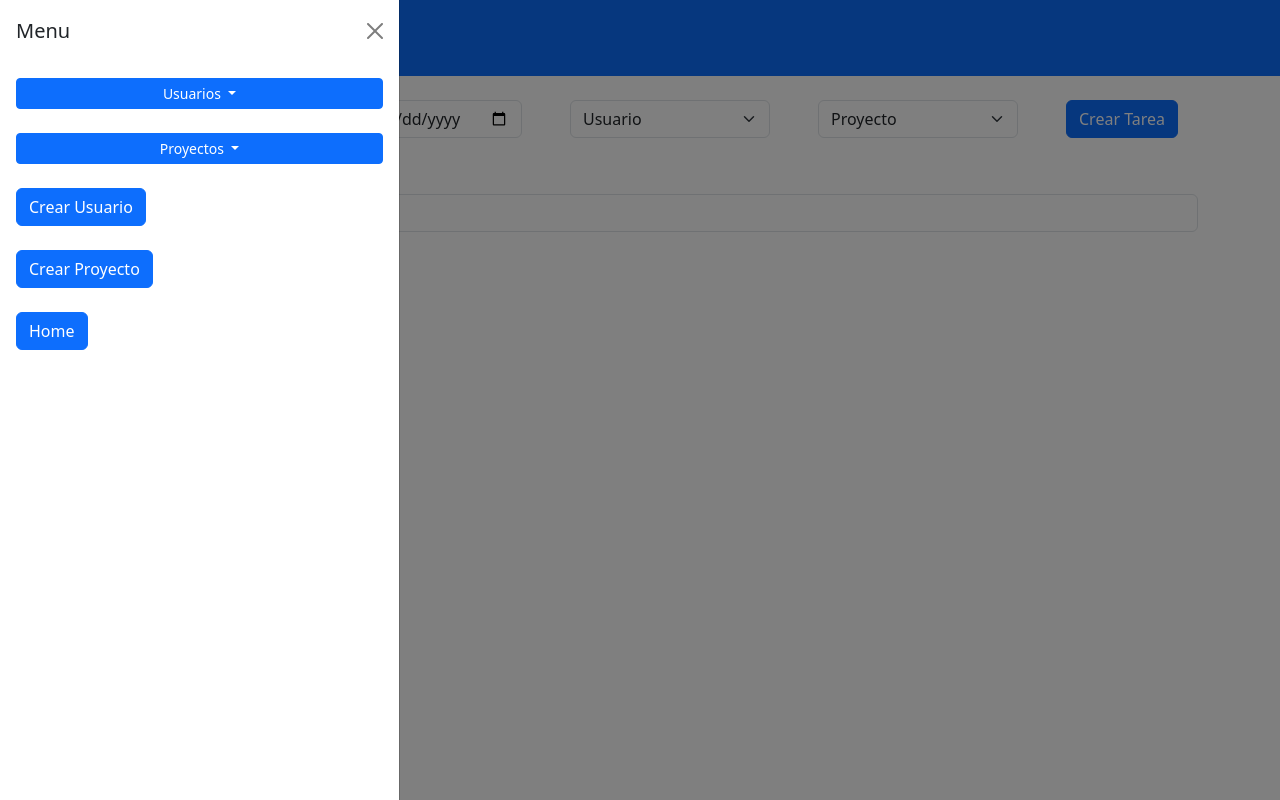
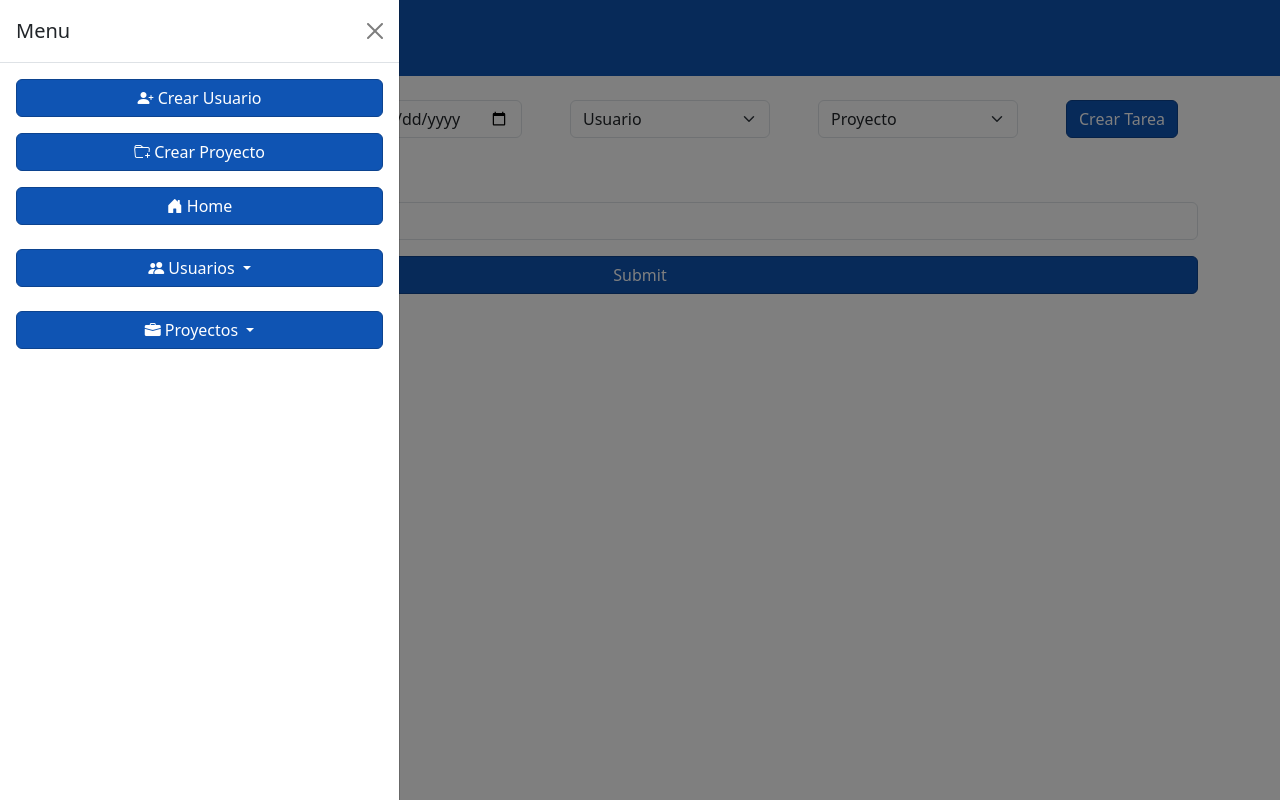
Before and after one commit to TicioChatbot/Taskapp, a Flask app: page /create_user in a window 1280 px wide, after a click that opens the changed part. Run offline with Flask 3, Linux system fonts and the light colour scheme; data that the repository does not hold is empty.

Commit message:
mayor changes doc later

```diff
--- a/app/templates/base.html
+++ b/app/templates/base.html
@@ -4,12 +4,66 @@
         <title>{%block title%}{%endblock%} - Taskapp</title>
         <link href="https://cdn.jsdelivr.net/npm/bootstrap@5.3.3/dist/css/bootstrap.min.css" rel="stylesheet" integrity="sha384-QWTKZyjpPEjISv5WaRU9OFeRpok6YctnYmDr5pNlyT2bRjXh0JMhjY6hW+ALEwIH" crossorigin="anonymous">
         <link rel="stylesheet" href="https://cdn.jsdelivr.net/npm/bootstrap-icons@1.11.3/font/bootstrap-icons.min.css">
+        <style>
+            .btn {
+                    background-color: {{color}};
+                    border-color: {{border}};
+                }
+            .btn:hover,
+            .btn:focus{
+                    background-color: {{hover}};
+                    border-color: {{border}}
+            }
+
+            /* General Styles for the Offcanvas */
+            .offcanvas-header {
+                border-bottom: 1px solid #dee2e6;  /* Adds a subtle border for separation */
+            }
+
+            .offcanvas-body {
+                padding-top: 1rem;
+            }
+
+            /* Custom styling for all links within the offcanvas to ensure consistent appearance */
+            .offcanvas-body a {
+                color: #ffff;
+                text-decoration: none;  /* Removes the underline from links */
+            }
+
+            .offcanvas-body a:hover,
+            .offcanvas-body a:focus {
+                color: #ffff;
+                text-decoration: underline;  /* Adds an underline on hover/focus for emphasis */
+            }
+
+            /* Styling for buttons to unify button appearance across the menu */
+            .btn {
+                width: 100%;  /* Makes buttons full width */
+                margin-bottom: 0.5rem;  /* Adds spacing between buttons */
+            }
+
+            /* Dropdown styling to align with the rest of the offcanvas design */
+            .dropdown-menu {
+                width: 100%;  /* Ensures dropdowns take full width of the offcanvas */
+            }
+
+            /* Ensures that dropdown buttons are consistent with other buttons */
+            .dropdown-toggle {
+                width: 100%;  /* Full width for dropdown toggles */
+            }
+
+            .dropdown-toggle:hover,
+            .dropdown-toggle:focus {
+                color: inherit;  /* Inherits the default text color */
+            }
+
+        </style>
     </head>
     <body>
-        <nav class="navbar bg-primary" data-bs-theme="dark">
+        <nav class="navbar" style="background: {{color}}" data-bs-theme="dark">
             <div class="container-fluid">
                 <a class="navbar-brand" data-bs-toggle="offcanvas" href="#offcanvasExample" role="button" aria-controls="offcanvasExample">
-                    <img  src="{{url_for('static', filename = 'logo-blue.png')}}" width="50" height="50">
+                    <img  src="{{url_for('static', filename = 'logo.png')}}" width="50" height="50">
                 </a>
             </div>
         </nav>
@@ -19,44 +73,40 @@
                 <button type="button" class="btn-close text-reset" data-bs-dismiss="offcanvas" aria-label="Close"></button>
             </div>
             <div class="offcanvas-body">
-                <div class="dropdown">
-                    <div class="d-grid gap-2">
-                        <button class="btn btn-primary dropdown-toggle btn-sm" type="button" id="dropdownMenuButton1" data-bs-toggle="dropdown">
-                            Usuarios
+                <div style="margin-bottom: 1rem;">
+                    <a class="btn btn-outline-primary w-100" href="{{url_for('views.get_create_user')}}">
+                        <i class="bi bi-person-plus-fill"></i> Crear Usuario
+                    </a>
+                    <a class="btn btn-outline-primary w-100 mt-2" href="{{url_for('views.get_create_project')}}">
+                        <i class="bi bi-folder-plus"></i> Crear Proyecto
+                    </a>
+                    <a class="btn btn-outline-primary w-100 mt-2" href="{{url_for('views.get_home')}}">
+                        <i class="bi bi-house-door-fill"></i> Home
+                    </a>
+                </div>
+                <div class="dropdown mb-3">
+                    <button class="btn btn-primary dropdown-toggle w-100" type="button" id="dropdownMenuButton1" data-bs-toggle="dropdown">
+                        <i class="bi bi-people-fill"></i> Usuarios
                     </button>
-                        <ul class="dropdown-menu dropdown-menu-end dropdown-menu-lg-start" aria-labelledby="dropdownMenuButton1">
+                    <ul class="dropdown-menu" aria-labelledby="dropdownMenuButton1">
                     {%for user in users%}
                         <li><a class="dropdown-item" href="{{url_for('views.user_dashboard', user_id=user.id)}}">{{user.username}}</a></li>
                     {%endfor%}
                     </ul>
                 </div>
-                </div>
-                <br/>
                 <div class="dropdown">
-                    <div class="d-grid gap-2">
-                        <button class="btn btn-primary dropdown-toggle btn-sm" type="button" id="dropdownMenuButton1" data-bs-toggle="dropdown">
-                            Proyectos
+                    <button class="btn btn-primary dropdown-toggle w-100" type="button" id="dropdownMenuButton2" data-bs-toggle="dropdown">
+                        <i class="bi bi-briefcase-fill"></i> Proyectos
                     </button>
-                        <ul class="dropdown-menu dropdown-menu-end dropdown-menu-lg-start" aria-labelledby="dropdownMenuButton1">
+                    <ul class="dropdown-menu" aria-labelledby="dropdownMenuButton2">
                     {%for project in projects%}
                         <li><a class="dropdown-item" href="{{url_for('views.project_dashboard', project_id=project.id)}}">{{project.name}}</a></li>
                     {%endfor%}
                     </ul>
                 </div>
             </div>
-                <br />
-                <div>
-                    <a class="btn btn-primary" href="{{url_for('views.get_create_user')}}">Crear Usuario</a>
         </div>
-                <br />
-                <div>
-                    <a class="btn btn-primary" href="{{url_for('views.get_create_project')}}">Crear Proyecto</a>
-                </div>
-                <br />
-                <div>
-                    <a class="btn btn-primary" href="{{url_for('views.get_home')}}">Home</a>
-                </div>
-            </div>
+
           </div>
         <br>
         <div class="container-fluid px-3 px-md-5">
--- a/app/utils.py
+++ b/app/utils.py
@@ -1,4 +1,6 @@
 from .models import *
+import os
+
 
 def create_user(username):
     user = User(username = username)
@@ -34,7 +36,29 @@ def on_time(user):
     else:
         return '0% 0/0'
 
-def test():
-    users = User.query.all()
-    for user in users:
-        print(on_time(user))
+def adjust_component(comp, factor):
+
+    adjusted_value = comp * factor
+    clamped_value = max(0, min(255, int(adjusted_value)))
+
+    return clamped_value
+
+#0.8 darkens, 1.2 lightens
+def adjust_hex_brightness(hex_color, factor):
+    # Ensure hex_color starts with '#', and factor is a float
+    if hex_color.startswith('#'):
+        hex_color = hex_color[1:]
+    # Split the hex_color into three components (r, g, b)
+    r, g, b = (int(hex_color[i:i+2], 16) for i in (0, 2, 4))
+    # Adjust each component
+    r, g, b = adjust_component(r, factor), adjust_component(g, factor), adjust_component(b, factor)
+    # Format the adjusted components back into a hex string with leading '#'
+    return f'#{r:02x}{g:02x}{b:02x}'
+
+
+def make_variabes(color):
+    return {
+        'color': color,
+        'border': adjust_hex_brightness(color, 0.8),
+        'hover': adjust_hex_brightness(color, 1.2)
+    }
--- a/app/views.py
+++ b/app/views.py
@@ -2,9 +2,15 @@ from flask import Blueprint, render_template, request, redirect, url_for
 from .models import *
 from .utils import *
 from datetime import datetime
+import os
 
 date_format = "%Y-%m-%d"
 view_blueprint =Blueprint('views', __name__)
+color = os.environ.get('color', default='#0F54B3')
+
+@view_blueprint.context_processor
+def inject_globals():
+    return make_variabes(color)
 
 @view_blueprint.get('/')
 def get_home():
```
Also changed, not shown: app/static/logo-blue.png (deleted), app/static/logo.png (added). Lines whose indentation alone changed are shown as unchanged.
